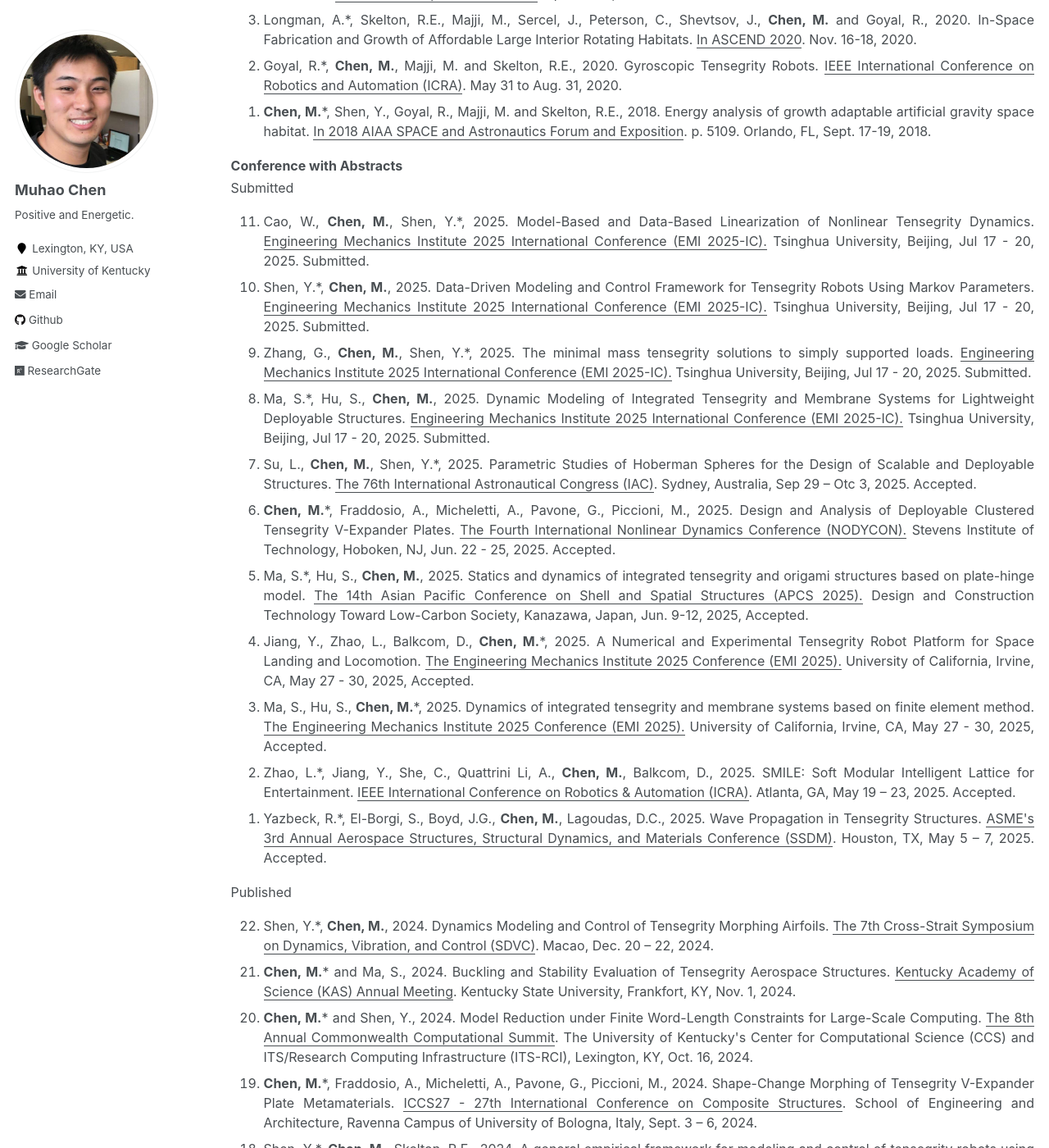
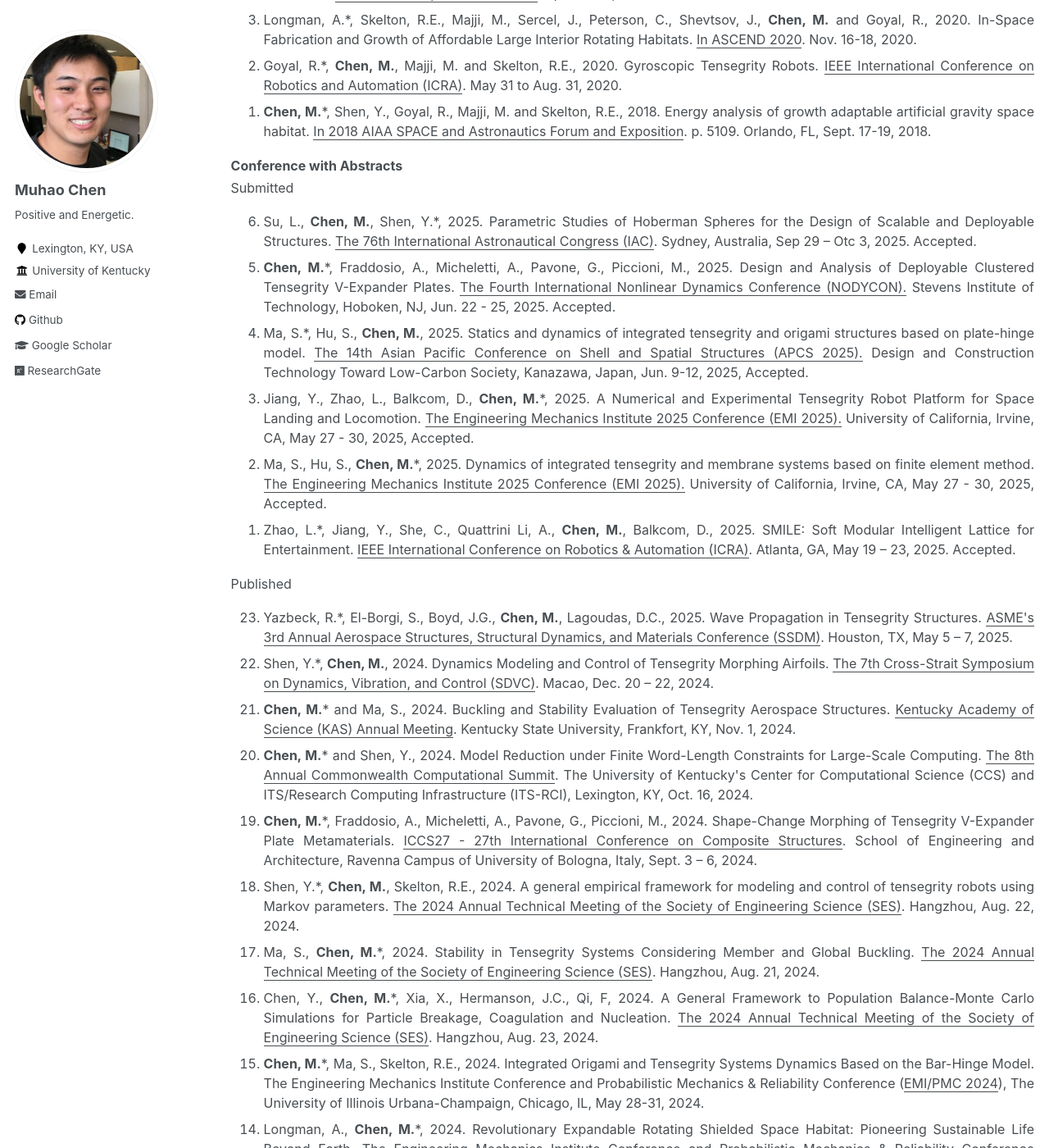
Before and after one commit to Muhao-Chen/muhao-chen.github.io, a Jekyll site: the page built from _pages/publication.md, in a window 1280 px wide and 1400 px high, scrolled down 4321 px. Shown: the whole window at 82% size. Built offline with Jekyll 4.4.1, drawn with Linux system fonts in a browser that asks for light colours.

Commit message:
Update publication.md

```diff
--- a/_pages/publication.md
+++ b/_pages/publication.md
@@ -113,10 +113,10 @@ Published
 <strong>Conference with Abstracts</strong><br/>
 Submitted
 <ol reversed>
-<li> Cao, W., <strong>Chen, M.</strong>, Shen, Y.*, 2025. Model-Based and Data-Based Linearization of Nonlinear Tensegrity Dynamics. <u>Engineering Mechanics Institute 2025 International Conference (EMI 2025-IC).</u> Tsinghua University, Beijing, Jul 17 - 20, 2025. Submitted. </li>
-<li> Shen, Y.*, <strong>Chen, M.</strong>, 2025. Data-Driven Modeling and Control Framework for Tensegrity Robots Using Markov Parameters. <u>Engineering Mechanics Institute 2025 International Conference (EMI 2025-IC).</u> Tsinghua University, Beijing, Jul 17 - 20, 2025. Submitted. </li>
-<li> Zhang, G., <strong>Chen, M.</strong>, Shen, Y.*, 2025. The minimal mass tensegrity solutions to simply supported loads. <u>Engineering Mechanics Institute 2025 International Conference (EMI 2025-IC).</u> Tsinghua University, Beijing, Jul 17 - 20, 2025. Submitted. </li>
-<li> Ma, S.*, Hu, S., <strong>Chen, M.</strong>, 2025. Dynamic Modeling of Integrated Tensegrity and Membrane Systems for Lightweight Deployable Structures. <u>Engineering Mechanics Institute 2025 International Conference (EMI 2025-IC).</u> Tsinghua University, Beijing, Jul 17 - 20, 2025. Submitted. </li>
+<!-- <li> Cao, W., <strong>Chen, M.</strong>, Shen, Y.*, 2025. Model-Based and Data-Based Linearization of Nonlinear Tensegrity Dynamics. <u>Engineering Mechanics Institute 2025 International Conference (EMI 2025-IC).</u> Tsinghua University, Beijing, Jul 17 - 20, 2025. Submitted. </li> -->
+<!-- <li> Shen, Y.*, <strong>Chen, M.</strong>, 2025. Data-Driven Modeling and Control Framework for Tensegrity Robots Using Markov Parameters. <u>Engineering Mechanics Institute 2025 International Conference (EMI 2025-IC).</u> Tsinghua University, Beijing, Jul 17 - 20, 2025. Submitted. </li> -->
+<!-- <li> Zhang, G., <strong>Chen, M.</strong>, Shen, Y.*, 2025. The minimal mass tensegrity solutions to simply supported loads. <u>Engineering Mechanics Institute 2025 International Conference (EMI 2025-IC).</u> Tsinghua University, Beijing, Jul 17 - 20, 2025. Submitted. </li> -->
+<!-- <li> Ma, S.*, Hu, S., <strong>Chen, M.</strong>, 2025. Dynamic Modeling of Integrated Tensegrity and Membrane Systems for Lightweight Deployable Structures. <u>Engineering Mechanics Institute 2025 International Conference (EMI 2025-IC).</u> Tsinghua University, Beijing, Jul 17 - 20, 2025. Submitted. </li> -->
 <li> Su, L., <strong>Chen, M.</strong>, Shen, Y.*, 2025. Parametric Studies of Hoberman Spheres for the Design of Scalable and Deployable Structures. <u>The 76th International Astronautical Congress (IAC)</u>. Sydney, Australia, Sep 29 – Otc 3, 2025. Accepted. </li>
 <!-- <li> Zhang, G., <strong>Chen, M.</strong>, Shen, Y.*, 2025. Design and Analysis of Tensegrity Flywheels Based on Michell Truss Topologies. <u>The 76th International Astronautical Congress (IAC)</u>. Sydney, Australia, Sep 29 – Otc 3, 2025. Submitted. </li> -->
 <!-- <li>Jiang, Y., Zhao, L., Balkcom, D., <strong>Chen, M.</strong>*, 2025. A Numerical and Experimental Tensegrity Robot Platform for Space Landing and Locomotion. <u>Engineering Mechanics Institute Conference 2025 (EMI 2025)</u>. Anaheim, CA, May 27, 2025. Submitted.</li> -->
@@ -127,11 +127,11 @@ Submitted
 <li> Ma, S., Hu, S., <strong>Chen, M.</strong>*, 2025. Dynamics of integrated tensegrity and membrane systems based on finite element method. <u> The Engineering Mechanics Institute 2025 Conference (EMI 2025).</u> University of California, Irvine, CA, May 27 - 30, 2025, Accepted. </li>
 <li> Zhao, L.*, Jiang, Y., She, C., Quattrini Li, A., <strong>Chen, M.</strong>, Balkcom, D., 2025. SMILE: Soft Modular Intelligent Lattice for Entertainment. <u>IEEE International Conference on Robotics & Automation (ICRA)</u>. Atlanta, GA, May 19 – 23, 2025. Accepted.</li>
 <!-- <li> Zhao, L.*, Jiang, Y., She, C., <strong>Chen, M.</strong>, Balkcom, D., 2025. StarBot: Self-Assembled Transformative Adaptive Robot. <u>IEEE International Conference on Robotics & Automation (ICRA)</u>. Atlanta, GA, May 19 – 23, 2025. Accepted.</li> -->
-<li> Yazbeck, R.*, El-Borgi, S., Boyd, J.G., <strong>Chen, M.</strong>, Lagoudas, D.C., 2025. Wave Propagation in Tensegrity Structures. <u> ASME's 3rd Annual Aerospace Structures, Structural Dynamics, and Materials Conference (SSDM)</u>. Houston, TX, May 5 – 7, 2025. Accepted. </li>
 <!-- <li>Zhu, Z.*, <strong>Chen, M.</strong>, 2024. Simulating Gravity by Rotation in Space Station Design: A Multi-Objective and Metaheuristic Approach. <u>XXVIII Conference of the Ibero-American Society of Digital Graphics (SIGraDi 2024)</u>. The iNSTITUTE FOR BiODiGITAL ARCHITECTURE & GENETICS (iBAG), Universitat Internacional de Catalunya, Barcelona, Spain, Nov. 13 – 15, 2024. Accepted. </li> -->
 </ol>
 Published
 <ol reversed>
+<li> Yazbeck, R.*, El-Borgi, S., Boyd, J.G., <strong>Chen, M.</strong>, Lagoudas, D.C., 2025. Wave Propagation in Tensegrity Structures. <u> ASME's 3rd Annual Aerospace Structures, Structural Dynamics, and Materials Conference (SSDM)</u>. Houston, TX, May 5 – 7, 2025. </li>
 <li>Shen, Y.*, <strong>Chen, M.</strong>, 2024. Dynamics Modeling and Control of Tensegrity Morphing Airfoils. <u>The 7th Cross-Strait Symposium on Dynamics, Vibration, and Control (SDVC)</u>. Macao, Dec. 20 – 22, 2024. </li>
 <li> <strong>Chen, M.</strong>* and Ma, S., 2024. Buckling and Stability Evaluation of Tensegrity Aerospace Structures. <u>Kentucky Academy of Science (KAS) Annual Meeting</u>. Kentucky State University, Frankfort, KY, Nov. 1, 2024. </li>
 <li><strong>Chen, M.</strong>* and Shen, Y., 2024. Model Reduction under Finite Word-Length Constraints for Large-Scale Computing. <u>The 8th Annual Commonwealth Computational Summit</u>. The University of Kentucky's Center for Computational Science (CCS) and ITS/Research Computing Infrastructure (ITS-RCI), Lexington, KY, Oct. 16, 2024. </li>
```
